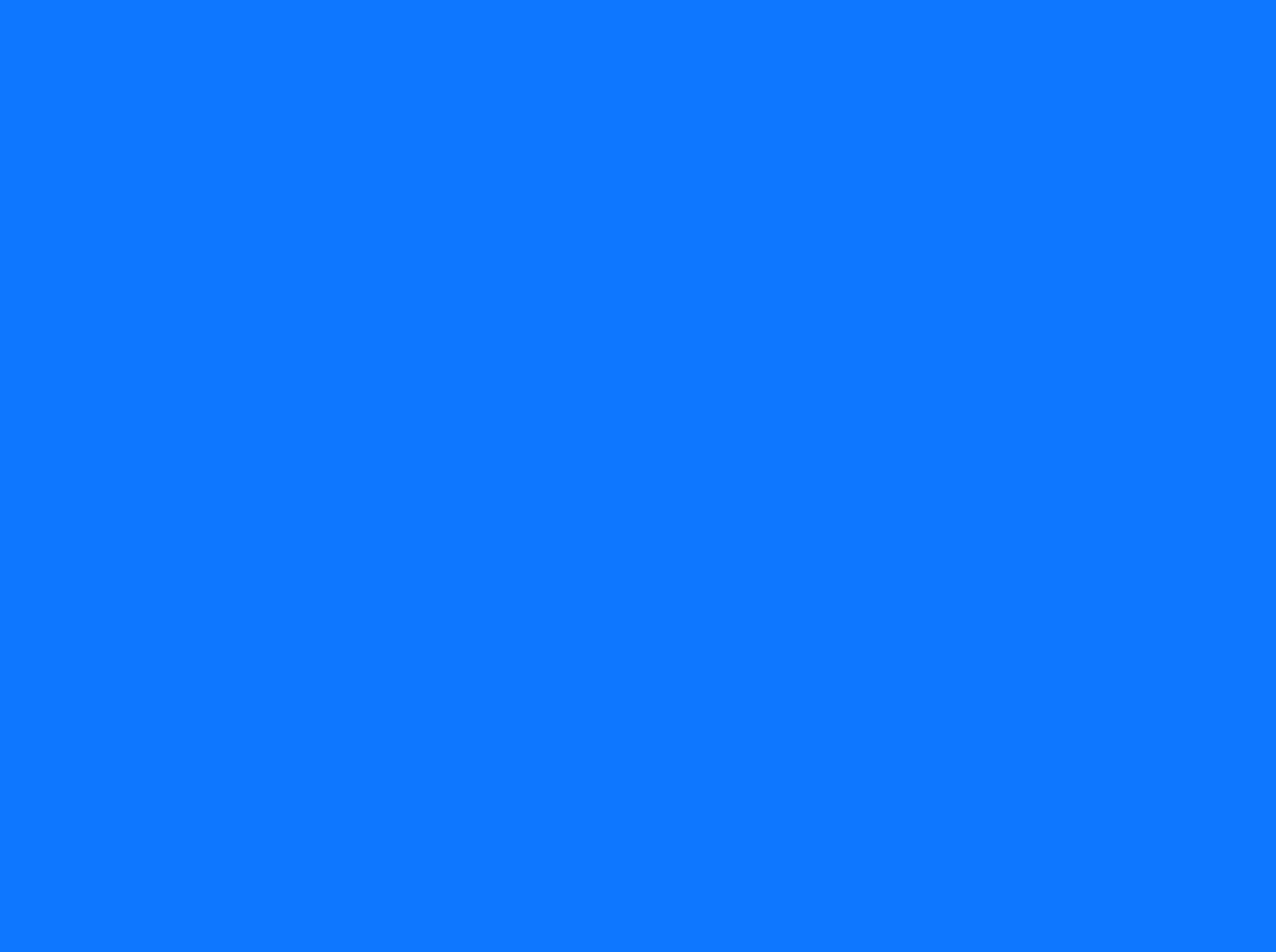
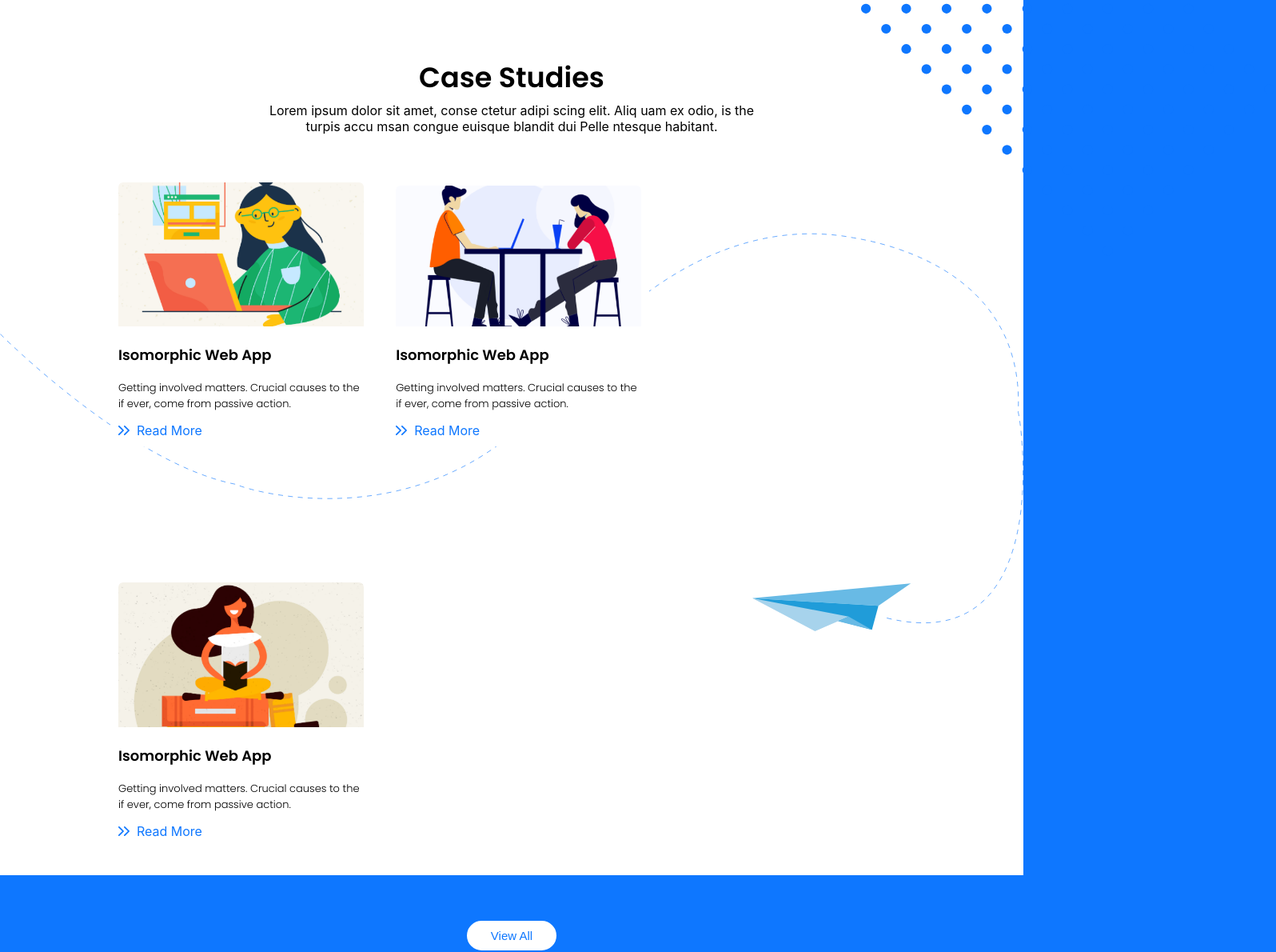
Before and after one commit to kushaangowda/Secure_Blink_Task, a React (Create React App) app: page / in a window 1280 px wide. Shown: the part 5446-6636 px from the top of the page at 80% size, 1596 px wide, since content can reach past the window. Before the commit the page ends 5445 px from the top, so only its background shows below. Built offline with nearby package versions, Linux system fonts and the light colour scheme; a web font is replaced by a local one.

Commit message:
added Screen 7

```diff
--- a/src/App.js
+++ b/src/App.js
@@ -5,6 +5,7 @@ import Screen3 from "./screens/Screen3";
 import Screen4 from "./screens/Screen4";
 import Screen5 from "./screens/Screen5";
 import Screen6 from "./screens/Screen6";
+import Screen7 from "./screens/Screen7";
 
 function App() {
 	return (
@@ -15,6 +16,7 @@ function App() {
 			<Screen4 />
 			<Screen5 />
 			<Screen6 />
+			<Screen7 />
 		</div>
 	);
 }
--- a/src/index.css
+++ b/src/index.css
@@ -562,3 +562,85 @@ button {
 	height: 40px;
 	padding-top: 30px;
 }
+
+.Screen7 {
+	height: 140vh;
+	width: 100%;
+	background-color: #fff;
+	margin-top: -25px;
+}
+
+.g71 {
+	position: relative;
+	top: -20%;
+	left: 80%;
+}
+
+.h7 {
+	margin-top: -480px;
+}
+
+.g72 {
+	width: 100vw;
+	height: 100%;
+	position: absolute;
+}
+
+.Card7 {
+	margin: auto;
+	width: 80%;
+	margin-top: -100px;
+}
+
+.card71 {
+	position: relative;
+	z-index: 10;
+	display: inline-block;
+	width: 30%;
+	padding: 10px;
+	margin: 10px;
+	margin-top: 150px;
+	background-color: #fff;
+}
+
+.card71:hover {
+	box-shadow: 0 4px 8px 0 rgba(14, 119, 255, 0.2), 0 6px 20px 0 rgba(14, 119, 255, 0.19);
+}
+
+.card71img {
+	width: 100%;
+}
+
+.card7heading {
+	font-family: Poppins;
+	font-weight: 600;
+	font-size: 18px;
+}
+
+.card7desc {
+	font-family: Poppins;
+	font-weight: 300;
+	font-size: 13px;
+}
+
+.card7links {
+	text-decoration: none;
+	color: #0e77ff;
+}
+
+.btn7 {
+	padding: 10px 30px 10px 30px;
+	font-size: 15px;
+	margin: auto;
+	color: #0e77ff;
+	background-color: #fff;
+	border: 2px solid #0e77ff;
+	border-radius: 35px;
+	margin-top: 80px;
+}
+
+.center {
+	display: flex;
+	justify-content: center;
+	align-items: center;
+}
--- /dev/null
+++ b/src/screens/Screen7.js
@@ -0,0 +1,24 @@
+import React from "react";
+import g71 from "../assets/Group 35649.svg";
+import g72 from "../assets/Group 35701.svg";
+import Card7 from "./components7/card7";
+
+function Screen7() {
+	return (
+		<div className="Screen7">
+			<img src={g71} className="g71" />
+			<p className="heading4 h7">Case Studies</p>
+			<p className="desc4 d7">
+				Lorem ipsum dolor sit amet, conse ctetur adipi scing elit. Aliq uam ex odio, is the turpis accu msan congue euisque blandit dui Pelle ntesque
+				habitant.
+			</p>
+			<img src={g72} className="g72" />
+			<Card7 />
+			<div className="center">
+				<button className="btn7">View All</button>
+			</div>
+		</div>
+	);
+}
+
+export default Screen7;
--- /dev/null
+++ b/src/screens/components7/card7.js
@@ -0,0 +1,44 @@
+import React from "react";
+import bus from "../../assets/bus.png";
+import asd from "../../assets/asdasd.png";
+import l4d from "../../assets/Layer 4dsasdas.png";
+import arr7 from "../../assets/arrow-down-sign-to-navigate-1.svg";
+
+function Card7() {
+	return (
+		<div className="Card7">
+			<div className="card71">
+				<img src={bus} className="card71img" />
+				<p className="card7heading">Isomorphic Web App</p>
+				<p className="card7desc">Getting involved matters. Crucial causes to the if ever, come from passive action.</p>
+				<a href="#" className="card7links">
+					<img src={arr7} className="arr7" />
+					<img src={arr7} className="arr7" />
+					&nbsp;&nbsp;Read More
+				</a>
+			</div>
+			<div className="card71">
+				<img src={asd} className="card71img" />
+				<p className="card7heading">Isomorphic Web App</p>
+				<p className="card7desc">Getting involved matters. Crucial causes to the if ever, come from passive action.</p>
+				<a href="#" className="card7links">
+					<img src={arr7} className="arr7" />
+					<img src={arr7} className="arr7" />
+					&nbsp;&nbsp;Read More
+				</a>
+			</div>
+			<div className="card71">
+				<img src={l4d} className="card71img" />
+				<p className="card7heading">Isomorphic Web App</p>
+				<p className="card7desc">Getting involved matters. Crucial causes to the if ever, come from passive action.</p>
+				<a href="#" className="card7links">
+					<img src={arr7} className="arr7" />
+					<img src={arr7} className="arr7" />
+					&nbsp;&nbsp;Read More
+				</a>
+			</div>
+		</div>
+	);
+}
+
+export default Card7;
```
Also changed, not shown: 1 other file (tests, documents, lock files or other folders).
